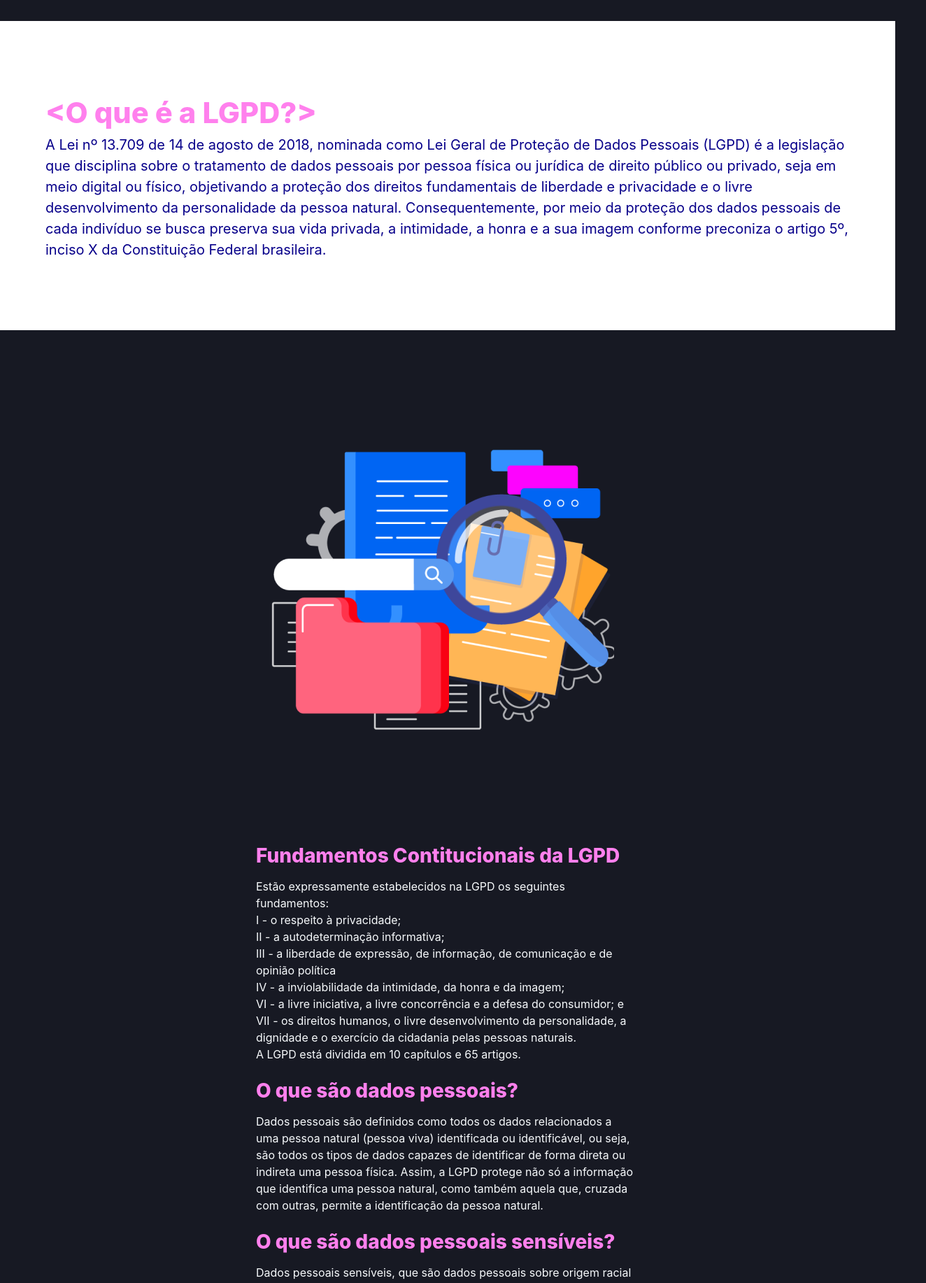
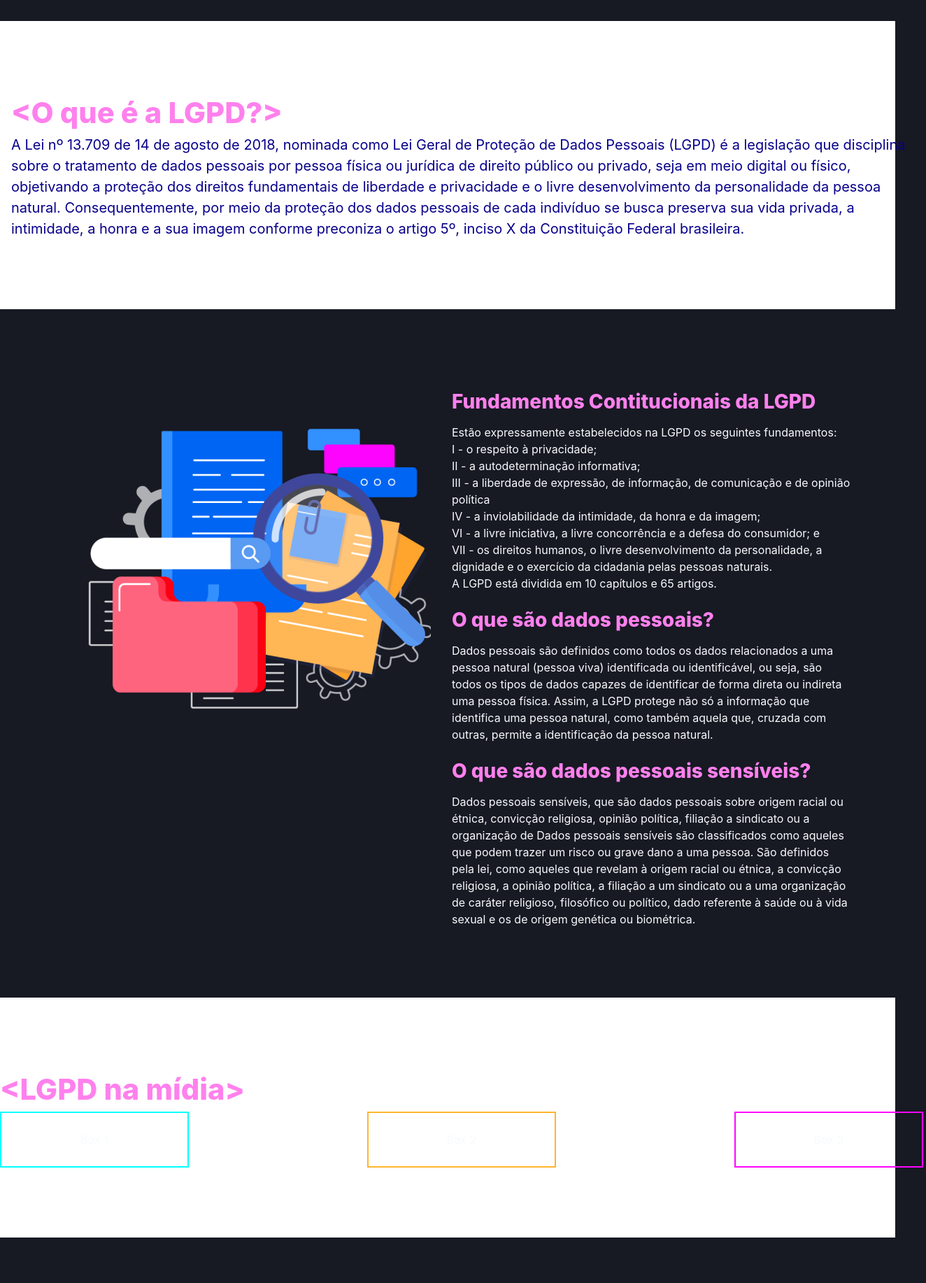
Before and after one commit to yargo11/lgpd, a Next.js app: page / in a window 1280 px wide. Shown: the part 860-2694 px from the top of the page at 70% size, 1324 px wide, since content can reach past the window. After the commit the page ends 2629 px from the top, so only its background shows below. Built offline with nearby package versions, Linux system fonts and the light colour scheme.

Commit message:
responsivivdade

```diff
--- a/src/components/ContainerBox/index.tsx
+++ b/src/components/ContainerBox/index.tsx
@@ -7,7 +7,7 @@ interface ContainerProps {
 
 export default function ContainerBox({ children, ...rest }: ContainerProps) {
     return (
-        <Flex w={['sm', 'md', 'lg', '1150px']} m='auto' direction='column'>
+        <Flex w={['sm', 'md', 'lg', 'xl', '1320px']} m='auto' direction='column'>
             {children}
         </Flex>
     )
--- a/src/pages/index.tsx
+++ b/src/pages/index.tsx
@@ -34,13 +34,14 @@ export default function Home() {
 
       <Box bg='#fff' py='100px' >
         <ContainerBox>
-          <Text color='#FF80ED' fontSize='2.6rem' fontWeight='800'>
+          <Text color='#FF80ED' fontSize='2.6rem' fontWeight='800' px={4}>
             {`<`}O que é a LGPD?{`>`}
           </Text>
           <Text
             color='#08018A'
             fontSize='20px'
             textAlign='left'
+            px={4}
           >
             A Lei nº 13.709 de 14 de agosto de 2018, nominada como Lei Geral de Proteção de Dados Pessoais (LGPD) é a
             legislação que disciplina sobre o tratamento de dados pessoais por pessoa física ou jurídica de direito
@@ -55,13 +56,13 @@ export default function Home() {
       {/*  Fundamentos */}
       <Box py='100px'>
         <ContainerBox>
-          <Wrap display='flex' justify='center' spacing='30px'>
-            <WrapItem maxW='575px' w='100%' px='15px'>
+          <Wrap display='flex' justify='center' m='auto' spacing='30px'>
+            <WrapItem maxW='570px'>
               <Center>
                 <Image src='/imagem_ilustracao.png' alt='Fundamentos da LGPD' mt='-100px' />
               </Center>
             </WrapItem>
-            <WrapItem maxW='575px' w='100%' px='15px'>
+            <WrapItem maxW='570px'>
               <Center>
                 <VStack >
                   <Box>
@@ -118,13 +119,12 @@ export default function Home() {
 
       <Box bg='#fff' py='100px'>
         <ContainerBox>
-          <Box maxW='1110px'>
 
             <Text color='#FF80ED' fontSize='2.6rem' fontWeight='800'>
               {`<`}LGPD na mídia{`>`}
             </Text>
 
-            <Center display='flex' justifyContent='center'>
+            {/* <Center display='flex' justifyContent='center' w='full'>
               <SimpleGrid columns={[1, null, null, 3]} spacing='16'>
                 <Center w="270px" h="80px" borderColor="#00ffff" borderWidth='2px'>
                   Box 1
@@ -136,10 +136,10 @@ export default function Home() {
                   Box 3
                 </Center>
               </SimpleGrid>
-            </Center>
+            </Center> */}
 
 
-            <Wrap justify='space-between'>
+            <Wrap justify='space-between' w='full'>
               <WrapItem>
                 <Center w="270px" h="80px" borderColor="#00ffff" borderWidth='2px'>
                   Box 1
@@ -156,7 +156,6 @@ export default function Home() {
                 </Center>
               </WrapItem>
             </Wrap>
-          </Box>
         </ContainerBox>
       </Box>
 
--- a/src/styles/theme.ts
+++ b/src/styles/theme.ts
@@ -13,6 +13,7 @@ export const theme = extendTheme({
                 color: 'gray.50',
                 margin: 0,
                 padding: 0,
+                boxSizing: 'border-box'
             },
             h1: {
                 fontSize: '3.5rem',
```
